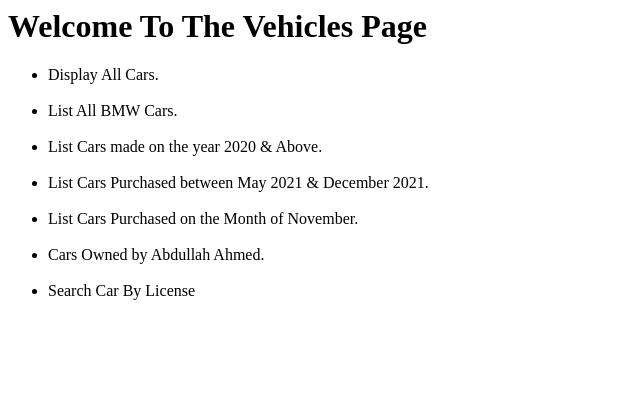
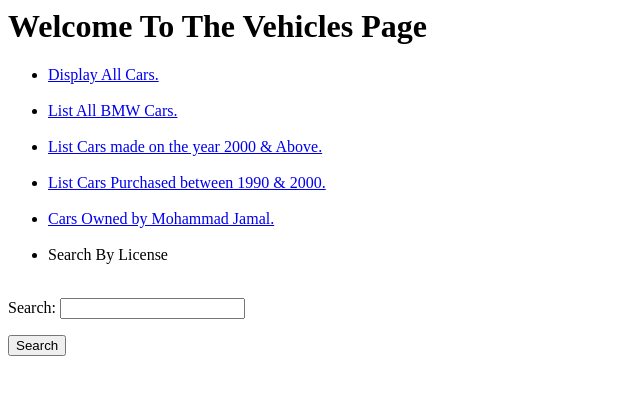
Before and after one commit to mis350/LabNov16, a Django app: template vehicles/cars/templates/greeting.html in a window 1280 px wide. Shown: the top 395 px of the page, without its empty margins (0-640 px from the left). Run offline with Django 4.2, Linux system fonts and the light colour scheme; the template is opened without the code that fills it: values that come from a table or form of the project are taken from there, others are empty.

Commit message:
solution

```diff
--- a/vehicles/cars/admin.py
+++ b/vehicles/cars/admin.py
@@ -10,9 +10,11 @@ class CarInLine(admin.TabularInline):
 class PersonAdmin(admin.ModelAdmin):
   list_display=("driver_id", "name", "address")
   inlines = (CarInLine,)
+  search_fields = ["name",]
 
 class CarAdmin(admin.ModelAdmin):
   list_display=("license", "model", "year", "person")
+  search_fields = ["model",]
 
 admin.site.register(Person, PersonAdmin)
 admin.site.register(Car, CarAdmin)
--- /dev/null
+++ b/vehicles/cars/forms.py
@@ -0,0 +1,4 @@
+from django import forms
+
+class SearchForm(forms.Form):
+    search_query = forms.CharField(label='Search')
--- a/vehicles/cars/templates/greeting.html
+++ b/vehicles/cars/templates/greeting.html
@@ -8,13 +8,18 @@
 <body>
     <h1>Welcome To The Vehicles Page</h1>
     <ul>
-        <li>Display All Cars.</li><br>
-        <li>List All BMW Cars.</li><br>
-        <li>List Cars made on the year 2020 & Above.</li><br>
-        <li>List Cars Purchased between May 2021 & December 2021.</li><br>
-        <li>List Cars Purchased on the Month of November.</li><br>
-        <li>Cars Owned by Abdullah Ahmed.</li><br>
-        <li>Search Car By License</li><br>
+        <li><a href="/car/readc/">Display All Cars.</a></li><br>
+        <li><a href="/car/list_bmw_cars/">List All BMW Cars.</a></li><br>
+        <li><a href="/car/list_2000_cars/">List Cars made on the year 2000 & Above.</a></li><br>
+        <li><a href="/car/list_1990_2000/">List Cars Purchased between 1990 & 2000.</a></li><br>
+        <li><a href="/car/list_cars_Mohammad_Jamal/">Cars Owned by Mohammad Jamal.</a></li><br>
+        <li>Search By License</li><br>
     </ul>
+    <form method="post" action="{% url 'greeting' %}">
+        {% csrf_token %}
+        {{ form.as_p }}
+        <button type="submit">Search</button>
+    </form>
+
 </body>
 </html>
--- a/vehicles/cars/urls.py
+++ b/vehicles/cars/urls.py
@@ -2,6 +2,12 @@ from django.urls import path
 from . import views
 
 urlpatterns = [
-    path('', views.greeting),
-    path('readc/', views.read_cars),
+    path('', views.greeting, name='greeting'),
+    path('readc/', views.read_cars, name='allcars'),
+    path('list_bmw_cars/', views.list_bmw_cars, name='bmws'),
+    path('list_2000_cars/', views.list_2000_cars),
+    path('list_1990_2000/', views.list_1990_2000),
+    path('list_cars_Mohammad_Jamal/', views.list_cars_Mohammad_Jamal),
+    path('search_car/<str:search_query>', views.search_car, name='search'),
+
 ]
```
Also changed, not shown: vehicles/cars/templates/search_car.html (added, +29 -0 lines), vehicles/cars/views.py (+46 -1 lines), README.md.
